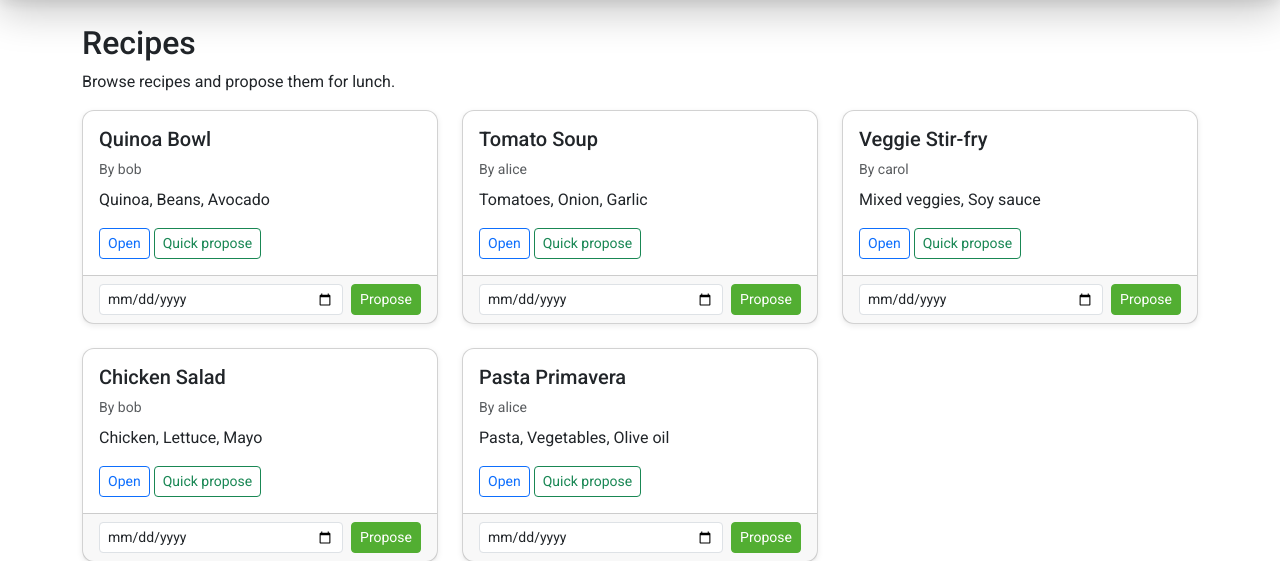
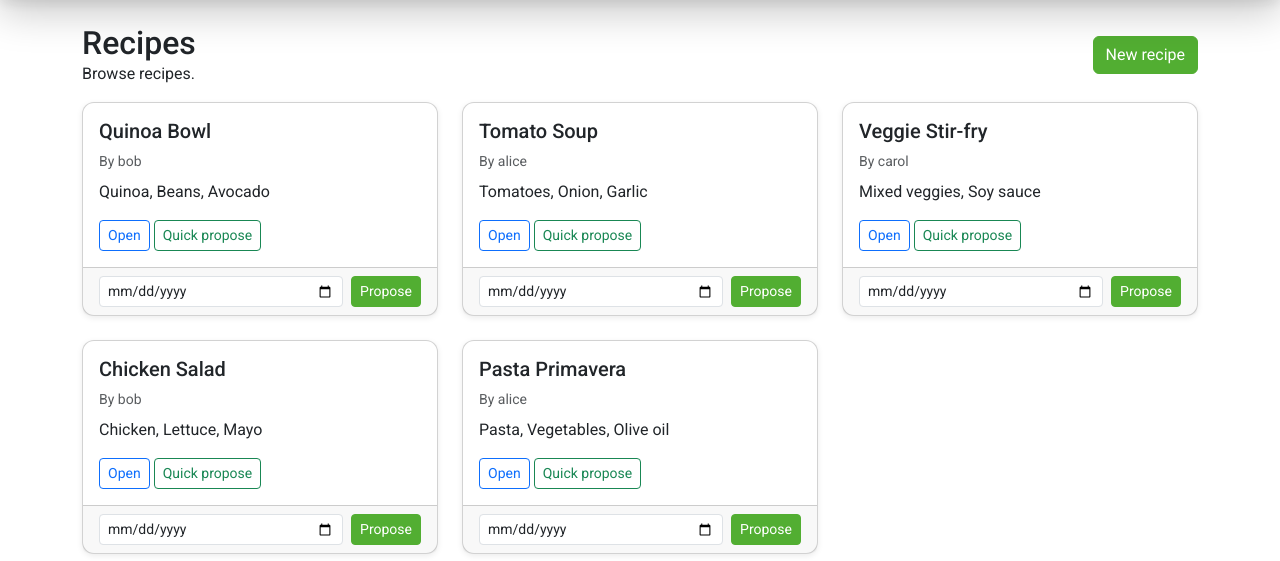
Before and after one commit to tmaiwald/ccm, a Flask app: page /recipes in a window 1280 px wide. Shown: the part 62-623 px from the top of the page. Run offline with Flask 3, Linux system fonts and the light colour scheme; a user stored in the database is signed in; data comes from the database, SQL or seed files in the repository; data that the repository does not hold is empty.

Commit message:
added the "add recipes" button again

```diff
--- a/app/templates/recipes_list.html
+++ b/app/templates/recipes_list.html
@@ -1,8 +1,15 @@
 {% extends "base.html" %}
 
 {% block content %}
-  <h2>Recipes</h2>
-  <p>Browse recipes and propose them for lunch.</p>
+  <div class="d-flex align-items-center mb-3">
+    <div>
+      <h2 class="mb-0">Recipes</h2>
+      <p class="mb-0">Browse recipes.</p>
+    </div>
+    <div class="ms-auto">
+      <a class="btn btn-primary" href="{{ url_for('main.add_recipe') }}">New recipe</a>
+    </div>
+  </div>
 
   <div class="row row-cols-1 row-cols-md-2 row-cols-lg-3 g-4">
     {% for r in recipes %}
```
